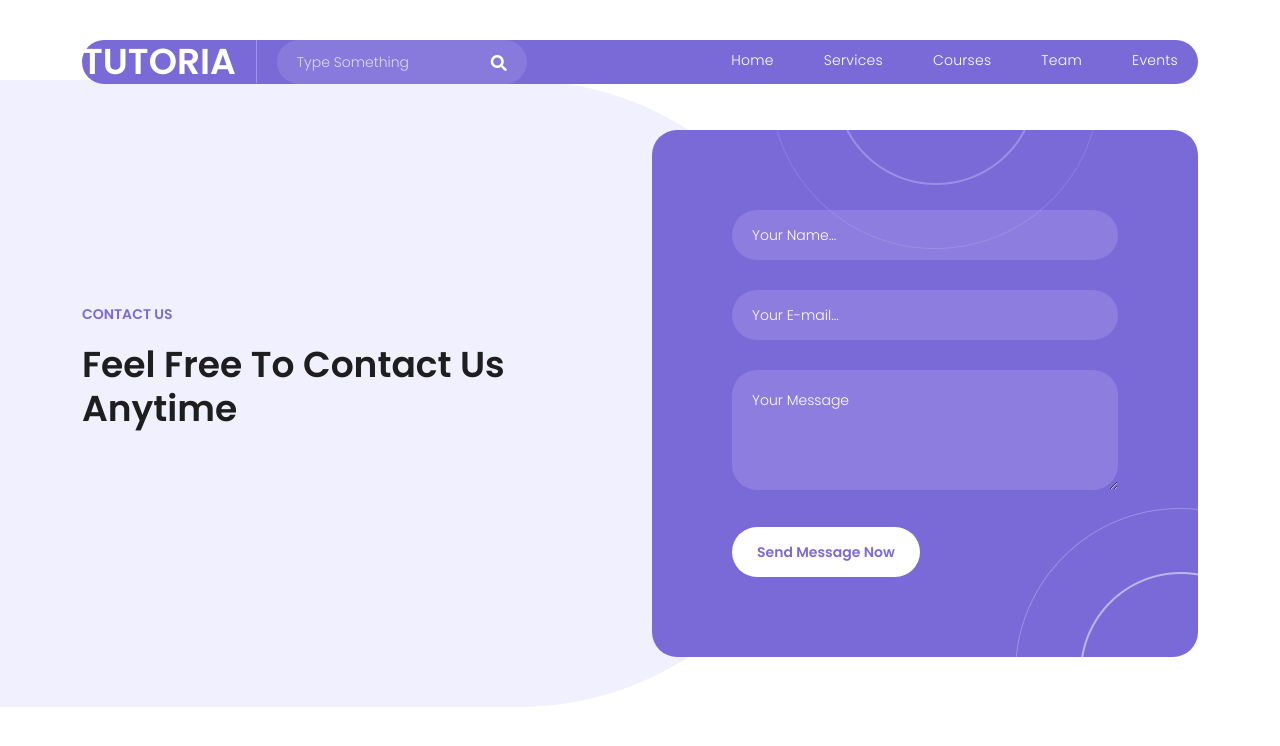
After one commit to STEAM-Center-NYC/10333-Catered-Matching-Students-and-Tutors-to-Enhance-Learning, a Flask app: page /contact in a window 1280 px wide. The commit adds this page. Shown: the top 746 px of the page. Run offline with Flask 3, Linux system fonts and the light colour scheme; some libraries are stand-ins or nearby versions.

Commit message:
contact page

```diff
--- a/app.py
+++ b/app.py
@@ -11,3 +11,8 @@ app = Flask(__name__)
 def landing():
 
     return render_template("landing-page.html.jinja")
+
+@app.route("/contact", methods= ["GET", 'POST'])
+def contact():
+
+    return render_template("contact-page.html.jinja")
--- a/static/css/templatemo-scholar.css
+++ b/static/css/templatemo-scholar.css
@@ -313,8 +313,9 @@ Header Style
 }
 
 .header-area .main-nav {
-  background: transparent;
-  display: flex
+  background: #7a6ad8;
+  display: flex;
+  border-radius: 23px;
 }
 
 .header-area .main-nav .logo {
@@ -423,7 +424,7 @@ Header Style
 }
 .header-area .main-nav .nav li a.active {
   color: #fff;
-  background-color: rgba(255, 255, 255, 0.10);
+  background-color: #7a6ad8;
   opacity: 1;
 }
 
@@ -432,7 +433,7 @@ Header Style
 }
 .background-header .main-nav .nav li a.active {
   color: #fff;
-  background-color: rgba(255, 255, 255, 0.10);
+  background-color: #7a6ad8;
   opacity: 1;
 }
 
--- /dev/null
+++ b/templates/contact-page.html.jinja
@@ -0,0 +1,112 @@
+<!DOCTYPE html>
+<html lang="en">
+
+  <head>
+
+    <meta charset="utf-8">
+    <meta name="viewport" content="width=device-width, initial-scale=1, shrink-to-fit=no">
+    <link href="https://fonts.googleapis.com/css2?family=Poppins:wght@100;200;300;400;500;600;700;800;900&display=swap" rel="stylesheet">
+
+    <title></title>
+
+    <!-- Bootstrap core CSS -->
+    <link href="/static/vendor/bootstrap/css/bootstrap.min.css" rel="stylesheet">
+
+
+    <!-- Additional CSS Files -->
+    <link rel="stylesheet" href="/static/css/fontawesome.css">
+    <link rel="stylesheet" href="/static/css/templatemo-scholar.css">
+    <link rel="stylesheet" href="/static/css/owl.css">
+    <link rel="stylesheet" href="/static/css/animate.css">
+    <link rel="stylesheet"href="https://unpkg.com/swiper@7/swiper-bundle.min.css"/>
+<!--
+
+TemplateMo 586 Scholar
+
+https://templatemo.com/tm-586-scholar
+
+-->
+  </head>
+
+
+<body>
+
+ <header class="header-area header-sticky">
+    <div class="container">
+        <div class="row">
+            <div class="col-12">
+                <nav class="main-nav">
+                    <!-- ***** Logo Start ***** -->
+                    <a href="index.html" class="logo">
+                        <h1>TUTORIA</h1>
+                    </a>
+                    <!-- ***** Logo End ***** -->
+                    <!-- ***** Serach Start ***** -->
+                    <div class="search-input">
+                      <form id="search" action="#">
+                        <input type="text" placeholder="Type Something" id='searchText' name="searchKeyword" onkeypress="handle" />
+                        <i class="fa fa-search"></i>
+                      </form>
+                    </div>
+                    <!-- ***** Serach Start ***** -->
+                    <!-- ***** Menu Start ***** -->
+                    <ul class="nav">
+                      <li class="scroll-to-section"><a href="#top" class="active">Home</a></li>
+                      <li class="scroll-to-section"><a href="#services">Services</a></li>
+                      <li class="scroll-to-section"><a href="#courses">Courses</a></li>
+                      <li class="scroll-to-section"><a href="#team">Team</a></li>
+                      <li class="scroll-to-section"><a href="#events">Events</a></li>
+                  </ul>
+                    <a class='menu-trigger'>
+                        <span>Menu</span>
+                    </a>
+                    <!-- ***** Menu End ***** -->
+                </nav>
+            </div>
+        </div>
+    </div>
+  </header>
+
+<div class="contact-us section" id="contact">
+    <div class="container">
+      <div class="row">
+        <div class="col-lg-6  align-self-center">
+          <div class="section-heading">
+            <h6>Contact Us</h6>
+            <h2>Feel free to contact us anytime</h2>
+            <p></p>
+
+          </div>
+        </div>
+        <div class="col-lg-6">
+          <div class="contact-us-content">
+            <form id="contact-form" action="" method="post">
+              <div class="row">
+                <div class="col-lg-12">
+                  <fieldset>
+                    <input type="name" name="name" id="name" placeholder="Your Name..." autocomplete="on" required>
+                  </fieldset>
+                </div>
+                <div class="col-lg-12">
+                  <fieldset>
+                    <input type="text" name="email" id="email" pattern="[^ @]*@[^ @]*" placeholder="Your E-mail..." required="">
+                  </fieldset>
+                </div>
+                <div class="col-lg-12">
+                  <fieldset>
+                    <textarea name="message" id="message" placeholder="Your Message"></textarea>
+                  </fieldset>
+                </div>
+                <div class="col-lg-12">
+                  <fieldset>
+                    <button type="submit" id="form-submit" class="orange-button">Send Message Now</button>
+                  </fieldset>
+                </div>
+              </div>
+            </form>
+          </div>
+        </div>
+      </div>
+    </div>
+  </div>
+</body>
```
Also changed, not shown: templates/landing-page.html.jinja (+1 -49 lines).
